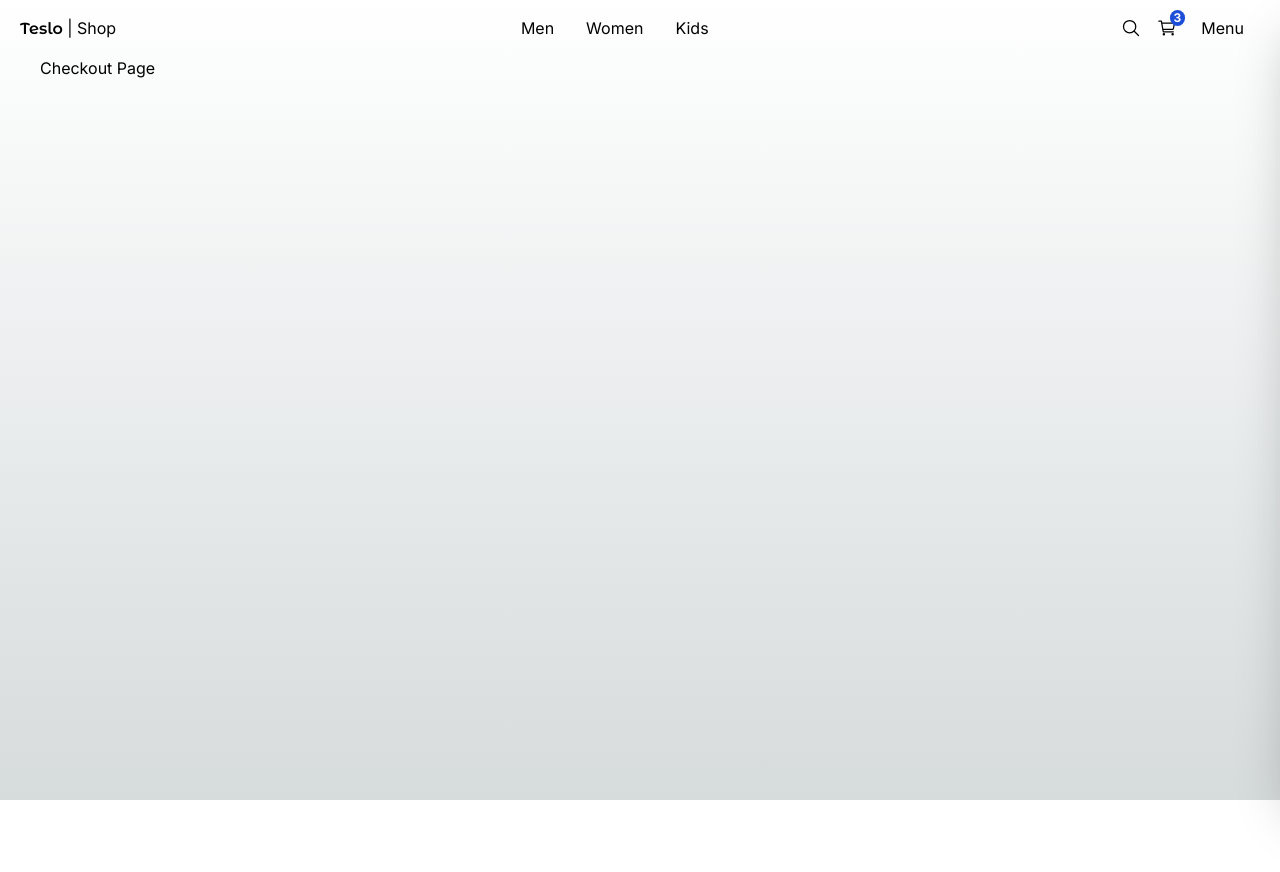
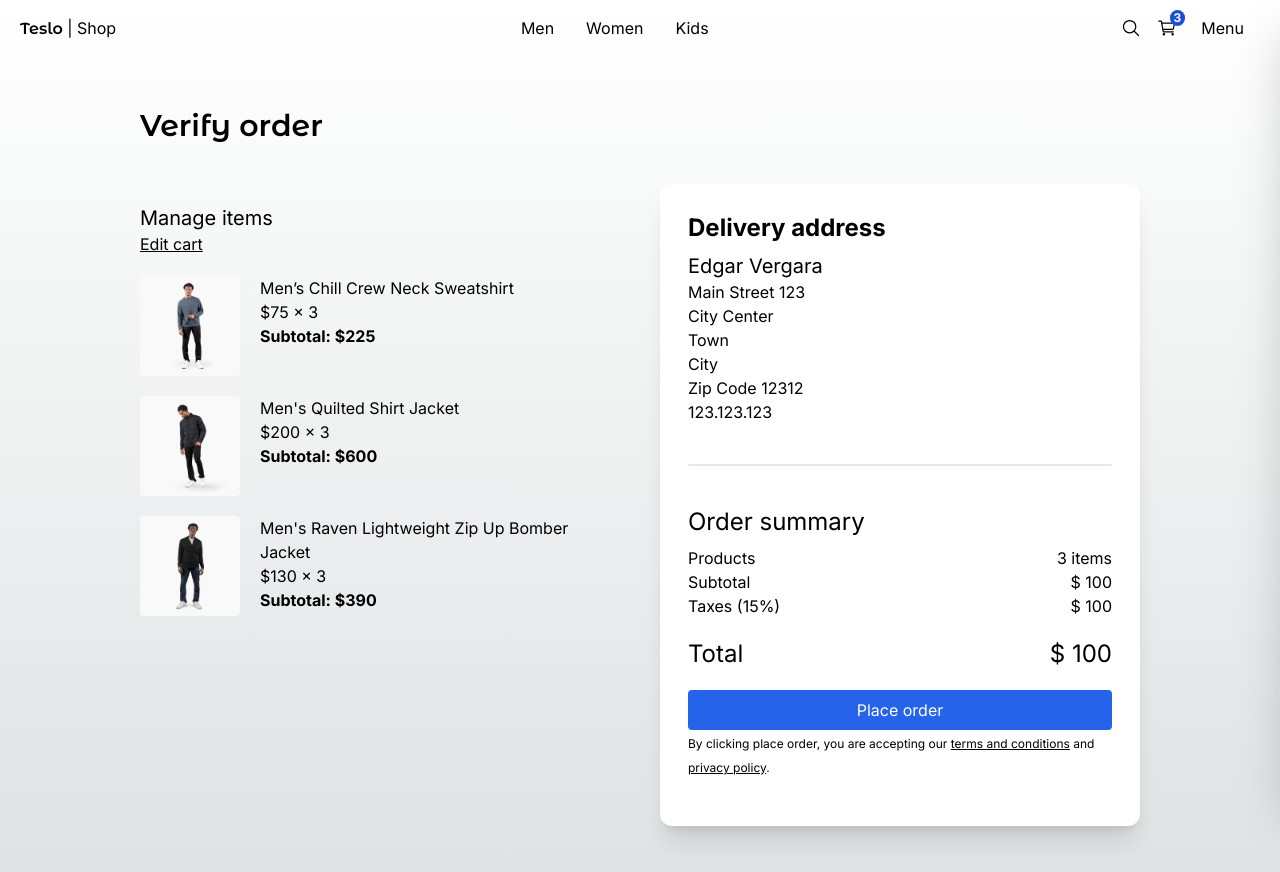
Before and after one commit to vergaraaa/next-ecommerce-shop, a Next.js app: page /checkout in a window 1280 px wide. Shown: the top 872 px of the page. Before the commit the page ends 800 px from the top, so only its background shows below. Built offline with nearby package versions, Linux system fonts and the light colour scheme.

Commit message:
💄 checkout and address page

```diff
--- a/src/app/(shop)/checkout/address/page.tsx
+++ b/src/app/(shop)/checkout/address/page.tsx
@@ -1,7 +1,66 @@
+import Link from "next/link";
+import { Title } from "@/components/ui/title/Title";
+
 export default function AddressPage() {
   return (
-    <div>
-      <h1>Address Page</h1>
+    <div className="flex flex-col sm:justify-center sm:items-center mb-72 px-10 sm:px-0">
+      <div className="w-full  xl:w-[1000px] flex flex-col justify-center text-left">
+        <Title title="Address" subtitle="Delivery address" />
+
+        <div className="grid grid-cols-1 gap-2 sm:gap-5 sm:grid-cols-2">
+          <div className="flex flex-col mb-2">
+            <span>Name</span>
+            <input type="text" className="p-2 border rounded-md bg-gray-200" />
+          </div>
+
+          <div className="flex flex-col mb-2">
+            <span>Lastname</span>
+            <input type="text" className="p-2 border rounded-md bg-gray-200" />
+          </div>
+
+          <div className="flex flex-col mb-2">
+            <span>Street</span>
+            <input type="text" className="p-2 border rounded-md bg-gray-200" />
+          </div>
+
+          <div className="flex flex-col mb-2">
+            <span>Street 2 (optional)</span>
+            <input type="text" className="p-2 border rounded-md bg-gray-200" />
+          </div>
+
+          <div className="flex flex-col mb-2">
+            <span>Zip code</span>
+            <input type="text" className="p-2 border rounded-md bg-gray-200" />
+          </div>
+
+          <div className="flex flex-col mb-2">
+            <span>City</span>
+            <input type="text" className="p-2 border rounded-md bg-gray-200" />
+          </div>
+
+          <div className="flex flex-col mb-2">
+            <span>Country</span>
+            <select className="p-2 border rounded-md bg-gray-200">
+              <option value="">[ Select ]</option>
+              <option value="MX">Mexico</option>
+            </select>
+          </div>
+
+          <div className="flex flex-col mb-2">
+            <span>Phone</span>
+            <input type="text" className="p-2 border rounded-md bg-gray-200" />
+          </div>
+
+          <div className="flex flex-col mb-2 sm:mt-10">
+            <Link
+              href="/checkout"
+              className="btn-primary flex w-full sm:w-1/2 justify-center "
+            >
+              Continue
+            </Link>
+          </div>
+        </div>
+      </div>
     </div>
   );
 }
--- a/src/app/(shop)/checkout/page.tsx
+++ b/src/app/(shop)/checkout/page.tsx
@@ -1,7 +1,108 @@
+import { Title } from "@/components/ui/title/Title";
+import { initialData } from "@/seed/seed";
+import Image from "next/image";
+import Link from "next/link";
+
+const productsInCart = [
+  initialData.products[0],
+  initialData.products[1],
+  initialData.products[2],
+];
+
 export default function CheckoutPage() {
   return (
-    <div>
-      <h1>Checkout Page</h1>
+    <div className="flex justify-center items-center mb-72 px-10 sm:px-0">
+      <div className="flex flex-col w-[1000px]">
+        <Title title="Verify order" />
+
+        <div className="grid grid-cols-1 sm:grid-cols-2 gap-10 items-start">
+          {/* CART */}
+          <div className="flex flex-col mt-5">
+            <span className="text-xl">Manage items</span>
+
+            <Link href="/cart" className="underline mb-5">
+              Edit cart
+            </Link>
+
+            {/* ITEMS */}
+            {productsInCart.map((product) => (
+              <div key={product.slug} className="flex mb-5">
+                <Image
+                  src={`/products/${product.images[0]}`}
+                  width={100}
+                  height={100}
+                  style={{ height: 100, width: 100 }}
+                  alt={product.title}
+                  className="mr-5 rounded"
+                />
+
+                <div>
+                  <p>{product.title}</p>
+                  <p>${product.price} x 3</p>
+                  <p className="font-bold">Subtotal: ${product.price * 3}</p>
+                </div>
+              </div>
+            ))}
+          </div>
+
+          {/* CHECKOUT */}
+          <div className="bg-white rounded-xl shadow-xl p-7">
+            <h2 className="text-2xl mb-2 font-bold">Delivery address</h2>
+
+            <div className="mb-10">
+              <p className="text-xl">Edgar Vergara</p>
+              <p>Main Street 123</p>
+              <p>City Center</p>
+              <p>Town</p>
+              <p>City</p>
+              <p>Zip Code 12312</p>
+              <p>123.123.123</p>
+            </div>
+
+            {/* DIVIDER */}
+            <div className="w-full h-0.5 rounded bg-gray-200  mb-10"></div>
+
+            <h2 className="text-2xl mb-2">Order summary</h2>
+
+            <div className="grid grid-cols-2">
+              <span>Products</span>
+              <span className="text-right">3 items</span>
+
+              <span>Subtotal</span>
+              <span className="text-right">$ 100</span>
+
+              <span>Taxes (15%)</span>
+              <span className="text-right">$ 100</span>
+
+              <span className="text-2xl mt-5">Total</span>
+              <span className="text-right text-2xl mt-5">$ 100</span>
+            </div>
+
+            <div className="mt-5 mb-2 w-full">
+              <Link
+                href="/orders/123"
+                className="flex btn-primary justify-center"
+              >
+                Place order
+              </Link>
+
+              <p className="mb-5">
+                <span className="text-xs">
+                  By clicking place order, you are accepting our{" "}
+                  <a href="#" className="underline">
+                    terms and conditions
+                  </a>{" "}
+                  and{" "}
+                  <a href="#" className="underline">
+                    privacy policy
+                  </a>
+                  .
+                </span>
+              </p>
+            </div>
+          </div>
+        </div>
+      </div>
     </div>
   );
 }
```
